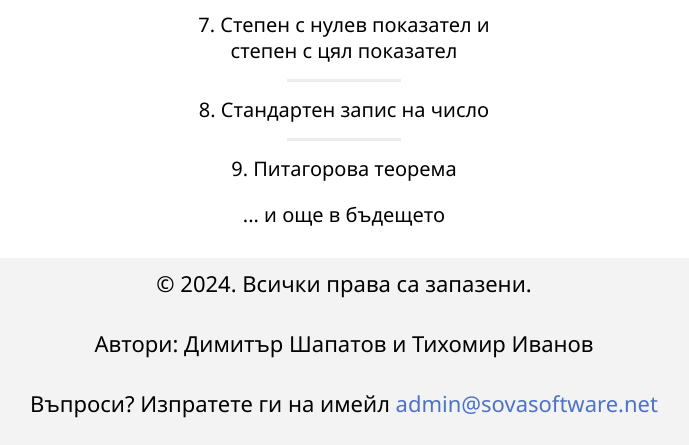
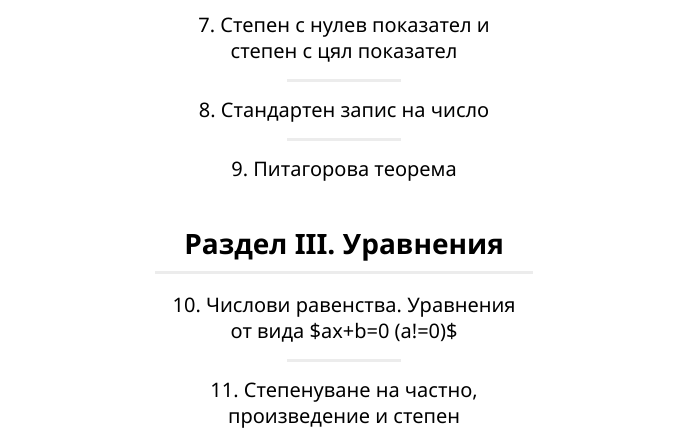
Before and after one commit to usarana/uchenichko, a plain HTML site: page math.html in a window 1280 px wide. Shown: the part 887-1332 px from the top of the page, without its empty margins (296-985 px from the left). Drawn offline with Linux system fonts and the light colour scheme.

Commit message:
Small fix

```diff
--- a/math.html
+++ b/math.html
@@ -42,6 +42,13 @@
       <li class="lesson pointer-cursor" onclick="resolve('m8')"><div class="lesson-txt">8. Стандартен запис на число</div><hr></li>
       <li class="lesson pointer-cursor" onclick="resolve('m9')"><div class="lesson-txt">9. Питагорова теорема</div></li>
     </ol>
+    <br>
+    <h2 class="subject-section"><strong>Раздел III. Уравнения</strong></h2>
+    <hr>
+    <ol>
+      <li class="lesson pointer-cursor" onclick="resolve('m5')"><div class="lesson-txt">10. Числови равенства. Уравнения от вида $ax+b=0 (a!=0)$</div><hr></li>
+      <li class="lesson pointer-cursor" onclick="resolve('m6')"><div class="lesson-txt">11. Степенуване на частно, произведение и степен</div></li>
+    </ol>
     <p>... и още в бъдещето</p>
   </main>
   <footer>
```
Also changed, not shown: static/img/dek1.png, static/img/dek2.png.
